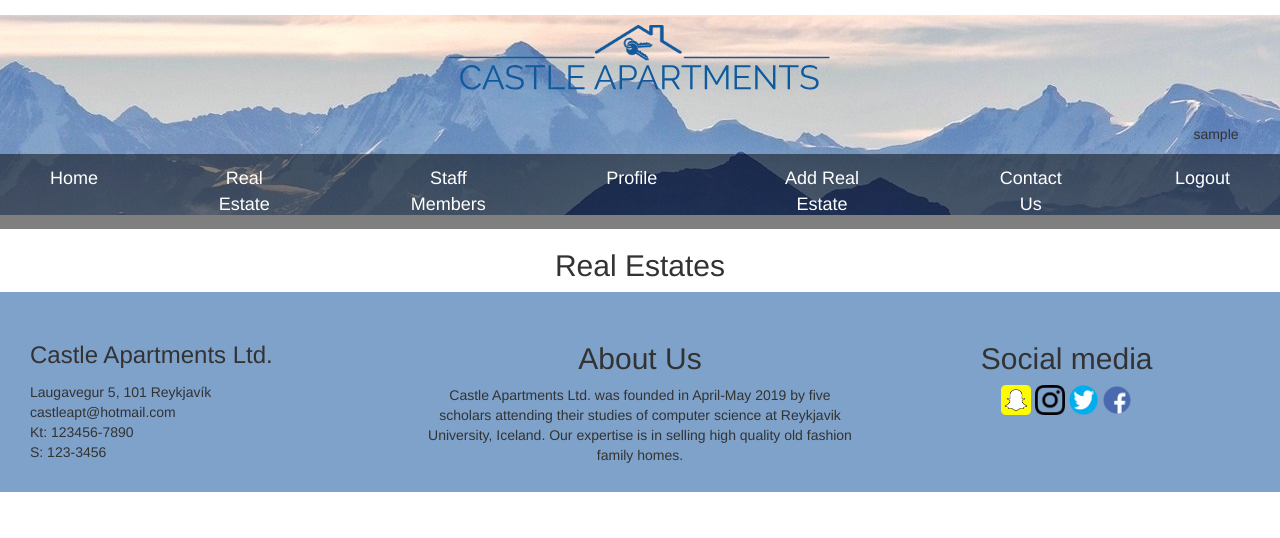
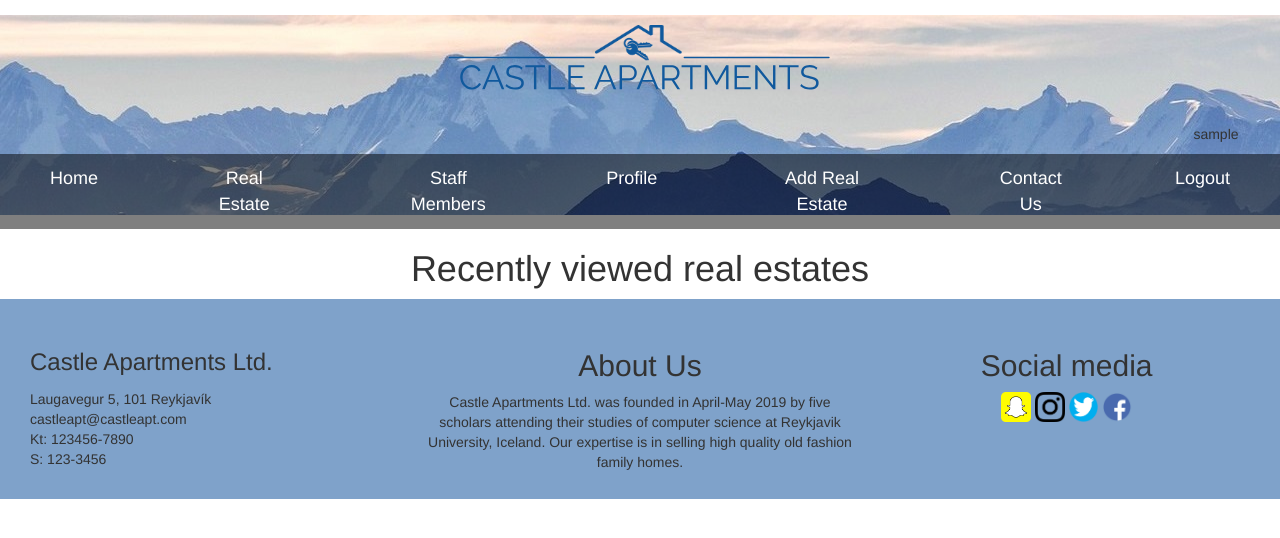
Before and after one commit to ArnthorDj/CastleApartments, a Django app: page /user/history/ in a window 1280 px wide. Shown: the top 538 px of the page. Run offline with Django 3.2, Linux system fonts and the light colour scheme; the visitor is signed in with stand-in values (Sample User, id 1); some libraries are stand-ins or nearby versions.

Commit message:
Smá lagfæringar á ýmsum síðum

```diff
--- a/templates/UserHistory/index.html
+++ b/templates/UserHistory/index.html
@@ -8,7 +8,7 @@
     <button id="back-button" type="submit" class="btn btn-block btn-lg btn-primary"><a href="{% url 'delete_history'  %}">Clear</a></button>
     {% endif %}
         <div class="container2">
-            <h2 class="red">Real Estates</h2>
+            <h1 class="red">Recently viewed real estates</h1>
         </div>
 
             {% block order_by %}
--- a/templates/ekki_search_bar.html
+++ b/templates/ekki_search_bar.html
@@ -57,7 +57,7 @@
             <aside class="footer-left">
                 <h3 class="footer_left"> Castle Apartments Ltd.</h3><br><br><br>
                 <p>Laugavegur 5, 101 Reykjavík <br>
-                castleapt@hotmail.com <br>
+                castleapt@castleapt.com <br>
                 Kt: 123456-7890 <br>
                 S: 123-3456</p>
             </aside>
--- a/templates/litill_search_bar.html
+++ b/templates/litill_search_bar.html
@@ -82,7 +82,7 @@
         <aside class="footer-left">
             <h3 class="footer_left"> Castle Apartments Ltd.</h3><br><br><br>
             <p>Laugavegur 5, 101 Reykjavík <br>
-            castleapt@hotmail.com <br>
+            castleapt@castleapt.com <br>
             Kt: 123456-7890 <br>
             S: 123-3456</p>
         </aside>
--- a/templates/stor_mynd.html
+++ b/templates/stor_mynd.html
@@ -73,7 +73,7 @@
         <aside class="footer-left">
             <h3 class="footer_left"> Castle Apartments Ltd.</h3><br><br><br>
             <p>Laugavegur 5, 101 Reykjavík <br>
-            castleapt@hotmail.com <br>
+            castleapt@castleapt.com <br>
             Kt: 123456-7890 <br>
             S: 123-3456</p>
         </aside>
--- a/templates/stor_search_bar.html
+++ b/templates/stor_search_bar.html
@@ -79,7 +79,7 @@
         <aside class="footer-left">
             <h3 class="footer_left"> Castle Apartments Ltd.</h3><br><br><br>
             <p>Laugavegur 5, 101 Reykjavík <br>
-            castleapt@hotmail.com <br>
+            castleapt@castleapt.com <br>
             Kt: 123456-7890 <br>
             S: 123-3456</p>
         </aside>
```
